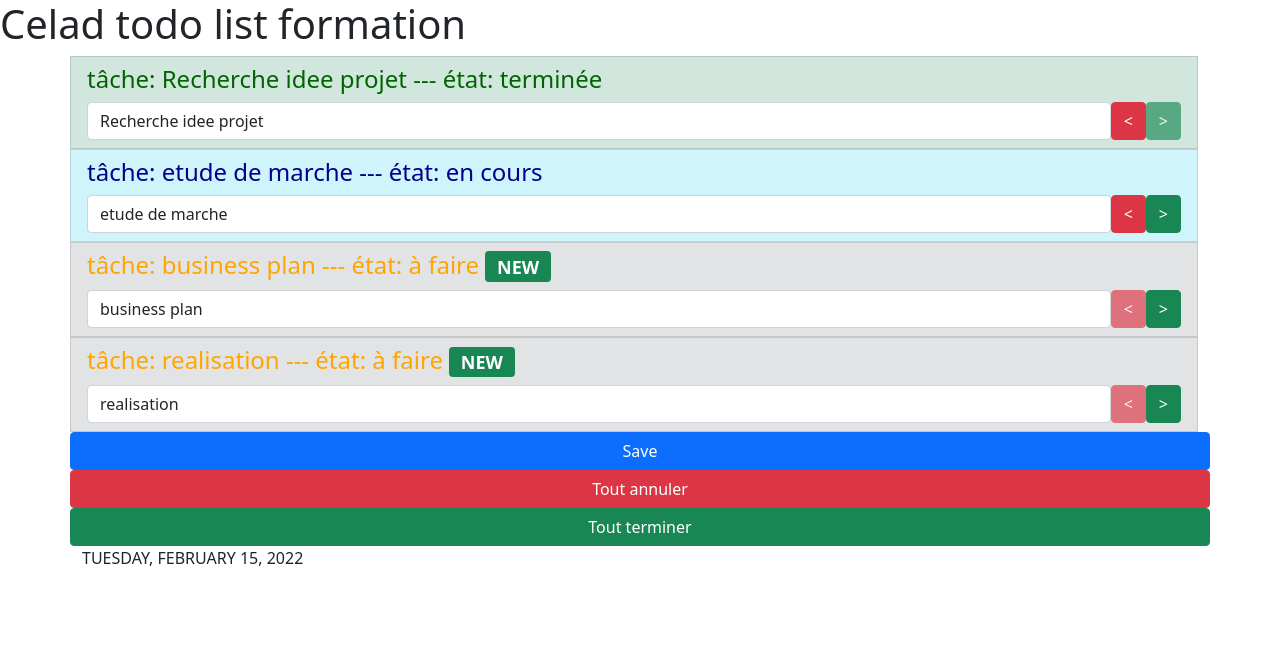
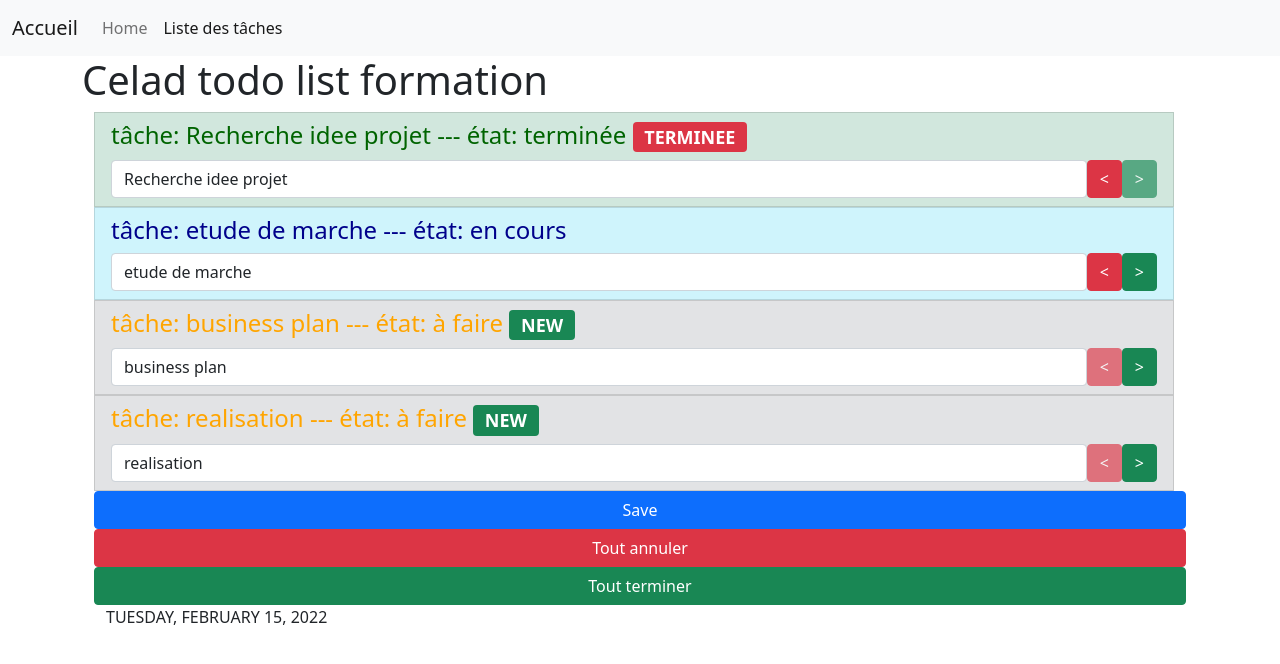
Before and after one commit to maaash/celadtodo, an Angular app: page /taches in a window 1280 px wide. Before the commit this address led to /. Shown: the top 664 px of the page. Built offline with nearby package versions, Linux system fonts and the light colour scheme.

Commit message:
relation service component + navigation par routing par routerLink

```diff
--- /dev/null
+++ b/src/app/accueil/accueil.component.html
@@ -0,0 +1 @@
+<p>Page d'accueil</p>
--- /dev/null
+++ b/src/app/accueil/accueil.component.ts
@@ -0,0 +1,15 @@
+import { Component, OnInit } from '@angular/core';
+
+@Component({
+  selector: 'app-accueil',
+  templateUrl: './accueil.component.html',
+  styleUrls: ['./accueil.component.scss']
+})
+export class AccueilComponent implements OnInit {
+
+  constructor() { }
+
+  ngOnInit(): void {
+  }
+
+}
--- a/src/app/app-routing.module.ts
+++ b/src/app/app-routing.module.ts
@@ -1,7 +1,12 @@
 import { NgModule } from '@angular/core';
 import { RouterModule, Routes } from '@angular/router';
+import { AccueilComponent } from './accueil/accueil.component';
+import { TacheListComponent } from './tache-list/tache-list.component';
 
-const routes: Routes = [];
+const routes: Routes = [
+  { path: 'taches', component: TacheListComponent },
+  { path: '', component: AccueilComponent}
+];
 
 @NgModule({
   imports: [RouterModule.forRoot(routes)],
--- a/src/app/app.component.html
+++ b/src/app/app.component.html
@@ -1,24 +1,22 @@
-<h1>{{title}}</h1>
+<nav class="navbar navbar-expand-lg navbar-light bg-light">
+  <div class="container-fluid">
+    <a class="navbar-brand" routerLink="/" routerLinkActive="router-link-active">Accueil</a>
+    <button class="navbar-toggler" type="button" data-bs-toggle="collapse" data-bs-target="#navbarNavAltMarkup" aria-controls="navbarNavAltMarkup" aria-expanded="false" aria-label="Toggle navigation">
+      <span class="navbar-toggler-icon"></span>
+    </button>
+    <div class="collapse navbar-collapse" id="navbarNavAltMarkup">
+      <div class="navbar-nav">
+        <a class="nav-link" routerLink="/" >Home</a>
+        <a class="nav-link" routerLink="/taches" routerLinkActive="active">Liste des tâches</a>
+      </div>
+    </div>
+  </div>
+</nav>
+
+
+
 <div class="container">
   <div class="row">
-    <ul class="list-group" >
-      <app-tache *ngFor="let tache of taches"
-      [id]="tache.id"
-      [nom]="tache.nom"
-      [etat]="tache.etat"></app-tache>
-    </ul>
-
-    <button class="btn btn-primary"
-    [disabled]="!isConnected"
-    (click)="onSauvegarde()"> Save </button>
-
-    <button class="btn btn-danger"
-    (click)="todoAll()"> Tout annuler </button>
-    <button class="btn btn-success"
-    (click)="allTermine()"> Tout terminer </button>
-
-    <div class="date">
-      {{dateMaj | async | date: 'fullDate' | uppercase}}
-    </div>
+    <router-outlet></router-outlet>
   </div>
 </div>
--- a/src/app/app.component.ts
+++ b/src/app/app.component.ts
@@ -7,78 +7,9 @@ import { TacheService } from './services/tache.service';
   styleUrls: ['./app.component.scss']
 })
 export class AppComponent implements OnInit {
-  title = 'Celad todo list formation';
-
-  public isConnected: boolean = true
-
-  public tache1 = "Recherche d'idée"
-  public tache2 = "etude de marche"
-  public tache3 = "realisation"
-  /*
-  public taches = [
-    {nom: "Recherche idee projet",
-    etat: "terminee"} ,
-    {nom: "etude de marche",
-    etat: "encours"} ,
-    {nom: "business plan",
-    etat: "afaire"} ,
-    {nom: "realisation",
-    etat: "afaire"}
-  ]
-  */
-  public taches: any[] = []
-
-  constructor(private tacheService: TacheService){ }
 
   ngOnInit(): void {
 
-    this.taches = this.tacheService.taches
-
-    setTimeout(() => {
-      this.isConnected=true
-    }, 3000)
-
-    let promesse: Promise<string> = new Promise(
-      (resolve, reject) => {
-          setTimeout( () => {
-            let tirage = Math.random()
-            if (tirage  >0.5){
-              resolve('OK: '+tirage)
-            }else {
-              reject('KO: '+tirage)
-            }
-          }, 2000)
-      }
-    )
-
-    promesse
-    //Si resolve
-      .then( str => console.log("reponse: ", str))
-    //Si reject
-      .catch( e => console.log("erreur: ", e))
   }
 
-  onSauvegarde(): void {
-    console.log("Save en cours")
-    console.log(this.taches)
-  }
-
-  allTermine(): void{
-    this.tacheService.terminerTaches()
-  }
-
-  todoAll(): void{
-    this.tacheService.annulerTaches()
-  }
-
-
-
-//public dateMaj: Date = new Date()
-  public dateMaj: Promise<Date> = new Promise(
-    (functionResolve, functionReject) => {
-      const date = new Date()
-      setTimeout( () => { functionResolve(date) }, 3000)
-    }
-  )
-
 }
--- a/src/app/app.module.ts
+++ b/src/app/app.module.ts
@@ -6,11 +6,15 @@ import { RouterModule } from '@angular/router';
 import { AppRoutingModule } from './app-routing.module';
 import { AppComponent } from './app.component';
 import { TacheComponent } from './tache/tache.component';
+import { TacheListComponent } from './tache-list/tache-list.component';
+import { AccueilComponent } from './accueil/accueil.component';
 
 @NgModule({
   declarations: [
     AppComponent,
-    TacheComponent
+    TacheComponent,
+    TacheListComponent,
+    AccueilComponent
   ],
   imports: [
     BrowserModule,
--- /dev/null
+++ b/src/app/tache-list/tache-list.component.html
@@ -0,0 +1,24 @@
+<h1>{{title}}</h1>
+<div class="container">
+  <div class="row">
+    <ul class="list-group" >
+      <app-tache *ngFor="let tache of taches"
+      [id]="tache.id"
+      [nom]="tache.nom"
+      [etat]="tache.etat"></app-tache>
+    </ul>
+
+    <button class="btn btn-primary"
+    [disabled]="!isConnected"
+    (click)="onSauvegarde()"> Save </button>
+
+    <button class="btn btn-danger"
+    (click)="todoAll()"> Tout annuler </button>
+    <button class="btn btn-success"
+    (click)="allTermine()"> Tout terminer </button>
+
+    <div class="date">
+      {{dateMaj | async | date: 'fullDate' | uppercase}}
+    </div>
+  </div>
+</div>
--- /dev/null
+++ b/src/app/tache-list/tache-list.component.ts
@@ -0,0 +1,87 @@
+import { Component, OnInit } from '@angular/core';
+import { TacheService } from '../services/tache.service';
+
+@Component({
+  selector: 'app-tache-list',
+  templateUrl: './tache-list.component.html',
+  styles: [
+  ]
+})
+export class TacheListComponent implements OnInit {
+
+  title = 'Celad todo list formation';
+
+  public isConnected: boolean = true
+
+  public tache1 = "Recherche d'idée"
+  public tache2 = "etude de marche"
+  public tache3 = "realisation"
+  /*
+  public taches = [
+    {nom: "Recherche idee projet",
+    etat: "terminee"} ,
+    {nom: "etude de marche",
+    etat: "encours"} ,
+    {nom: "business plan",
+    etat: "afaire"} ,
+    {nom: "realisation",
+    etat: "afaire"}
+  ]
+  */
+  public taches: any[] = []
+
+  constructor(private tacheService: TacheService){ }
+
+  ngOnInit(): void {
+
+    this.taches = this.tacheService.taches
+
+    setTimeout(() => {
+      this.isConnected=true
+    }, 3000)
+
+    let promesse: Promise<string> = new Promise(
+      (resolve, reject) => {
+          setTimeout( () => {
+            let tirage = Math.random()
+            if (tirage  >0.5){
+              resolve('OK: '+tirage)
+            }else {
+              reject('KO: '+tirage)
+            }
+          }, 2000)
+      }
+    )
+
+    promesse
+    //Si resolve
+      .then( str => console.log("reponse: ", str))
+    //Si reject
+      .catch( e => console.log("erreur: ", e))
+  }
+
+  onSauvegarde(): void {
+    console.log("Save en cours")
+    console.log(this.taches)
+  }
+
+  allTermine(): void{
+    this.tacheService.terminerTaches()
+  }
+
+  todoAll(): void{
+    this.tacheService.annulerTaches()
+  }
+
+
+
+//public dateMaj: Date = new Date()
+  public dateMaj: Promise<Date> = new Promise(
+    (functionResolve, functionReject) => {
+      const date = new Date()
+      setTimeout( () => { functionResolve(date) }, 3000)
+    }
+  )
+
+
+}
--- a/src/app/tache/tache.component.html
+++ b/src/app/tache/tache.component.html
@@ -7,6 +7,7 @@
   <h4 [ngStyle]='{color: getCouleurEtat()}'>
     tâche: {{nameTache}} --- état: {{getEtat()}}
     <span *ngIf="etatTache==etat.AFAIRE" class="badge bg-success"> NEW </span>
+    <span *ngIf="etatTache==etat.TERMINEE" class="badge bg-danger"> TERMINEE </span>
   </h4>
 
   <div class="d-flex flex_row">
```
Also changed, not shown: src/app/accueil/accueil.component.scss (added), 1 other file (tests, documents, lock files or other folders).
